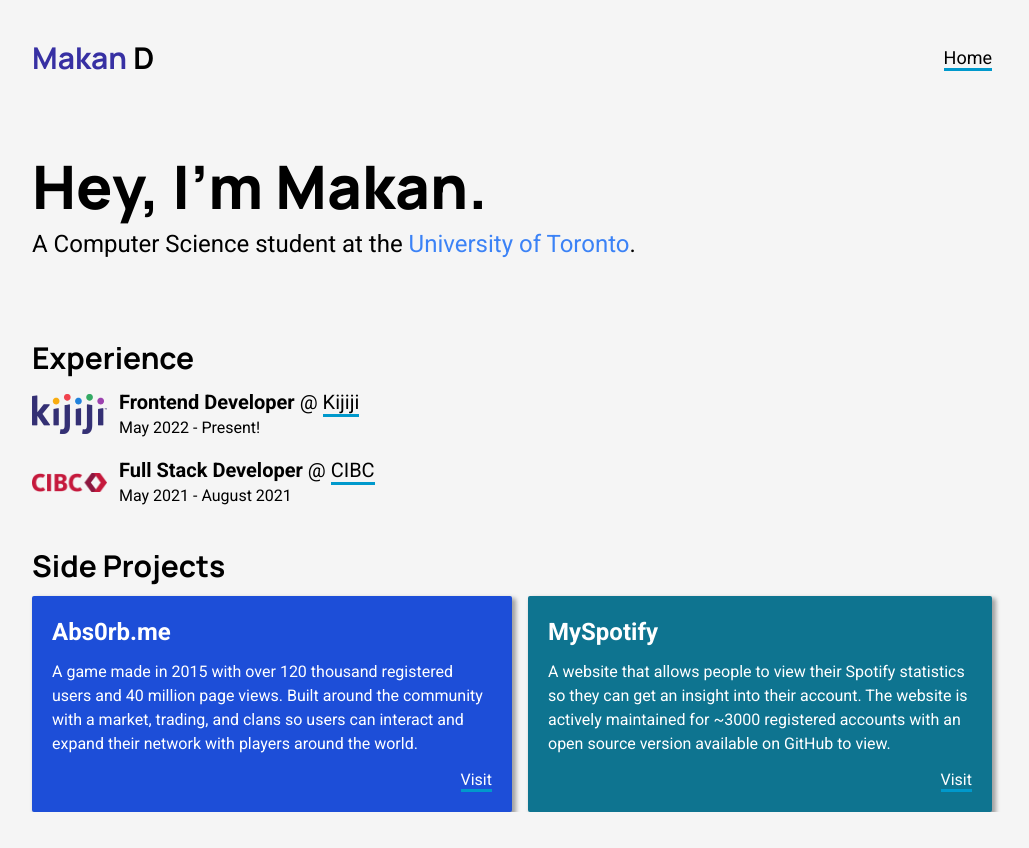
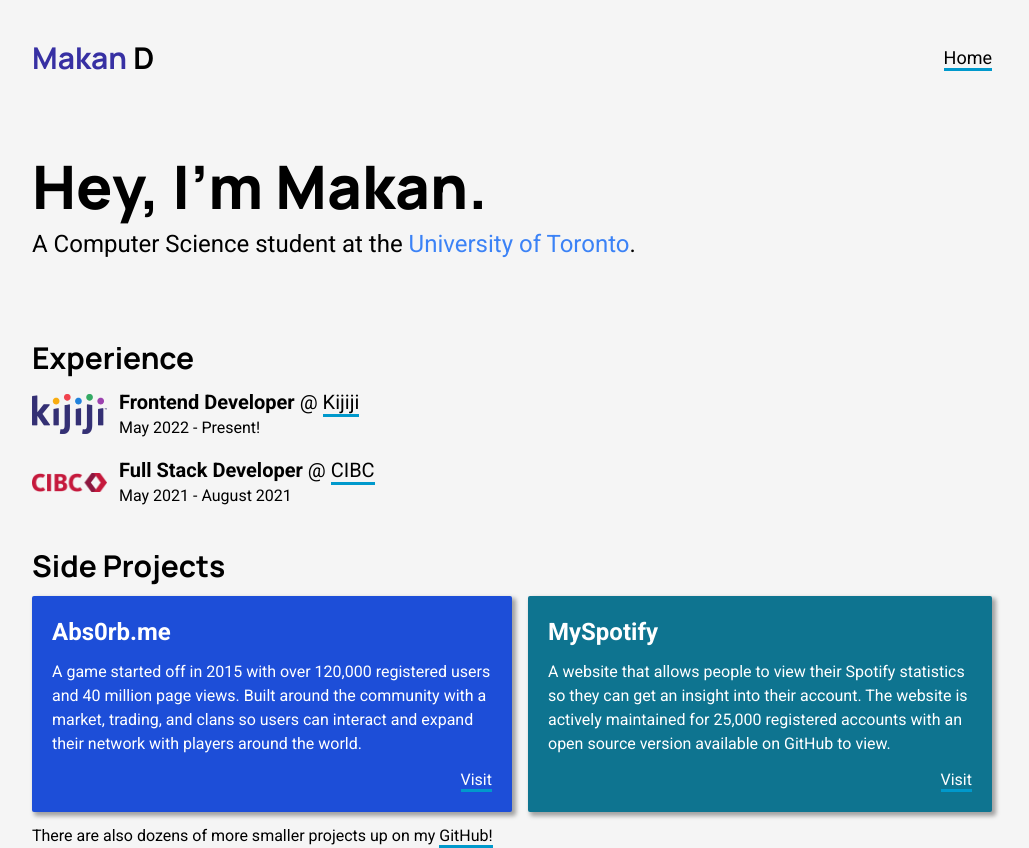
Before and after one commit to makandz/web-makan, a Next.js app: page / in a window 1280 px wide. Shown: the whole page, without its empty margins (128-1157 px from the left). Before the commit the page ends 812 px from the top, so only its background shows below. Built offline with nearby package versions, Linux system fonts and the light colour scheme.

Commit message:
chore: minor patches to projects and description (#18)
chore: minor patches

```diff
--- a/src/app/layout.tsx
+++ b/src/app/layout.tsx
@@ -7,11 +7,6 @@ const roboto = Roboto({
   weight: ['400', '700'],
   subsets: ['latin'],
 });
-
-export const metadata = {
-  title:
-    'Makan Dehizadeh - Crafting digital solutions with code and passion',
-};
 
 export default function RootLayout({
   children,
--- a/src/app/page.tsx
+++ b/src/app/page.tsx
@@ -9,7 +9,12 @@ import {
 } from '@/components/lists/side-project-list';
 import { Manrope } from 'next/font/google';
 
-export const metadata = {};
+export const metadata = {
+  title:
+    'Makan Dehizadeh - Crafting digital solutions with code and passion',
+  description:
+    "This is my personal portfolio, a place where you can see some of the work I've done throughout the years as a software developer.",
+};
 
 const manrope = Manrope({
   weight: '700',
@@ -47,14 +52,14 @@ export default function Home() {
     {
       name: 'Abs0rb.me',
       description:
-        'A game made in 2015 with over 120 thousand registered users and 40 million page views. Built around the community with a market, trading, and clans so users can interact and expand their network with players around the world.',
+        'A game started off in 2015 with over 120,000 registered users and 40 million page views. Built around the community with a market, trading, and clans so users can interact and expand their network with players around the world.',
       link: 'https://abs0rb.me',
       backgroundColor: 'bg-blue-700',
     },
     {
       name: 'MySpotify',
       description:
-        'A website that allows people to view their Spotify statistics so they can get an insight into their account. The website is actively maintained for ~3000 registered accounts with an open source version available on GitHub to view.',
+        'A website that allows people to view their Spotify statistics so they can get an insight into their account. The website is actively maintained for 25,000 registered accounts with an open source version available on GitHub to view.',
       link: 'https://myspotify.pw',
       backgroundColor: 'bg-cyan-700',
     },
@@ -86,6 +91,12 @@ export default function Home() {
         Side Projects
       </h4>
       <SideProjectList projects={sideProjects} />
+      <p className="mt-3">
+        There are also dozens of more smaller projects up on my{' '}
+        <a href="https://github.com/makandz" target="_blank">
+          GitHub!
+        </a>
+      </p>
     </main>
   );
 }
```
